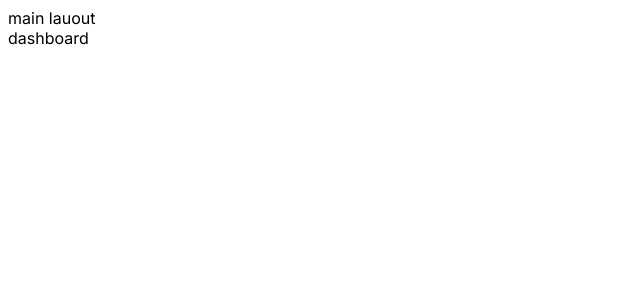
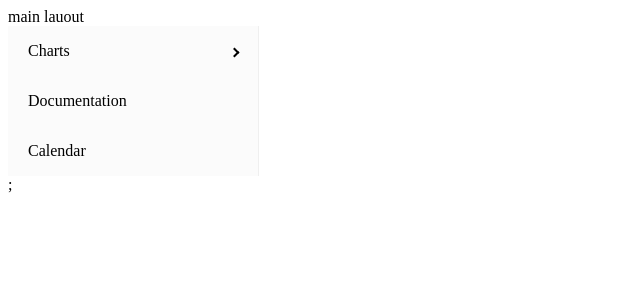
Before and after one commit to cs-esmaeili/news_frontend, a Next.js app: page /dashboard in a window 1280 px wide. Shown: the top 300 px of the page, without its empty margins (0-640 px from the left). Built offline with nearby package versions, Linux system fonts and the light colour scheme.

Commit message:
logIn page push part Done

```diff
--- a/app/dashboard/(main)/layout.js
+++ b/app/dashboard/(main)/layout.js
@@ -1,16 +1,7 @@
-import { Inter } from 'next/font/google'
-
-const inter = Inter({ subsets: ['latin'] })
-
-export const metadata = {
-  title: 'haha',
-  description: 'Generated by create next app',
-}
-
 export default function RootLayout({ children }) {
   return (
     <html lang="en">
-      <body className={inter.className}>
+      <body>
         <div>main lauout</div>
         {children}
       </body>
--- a/app/dashboard/(main)/page.js
+++ b/app/dashboard/(main)/page.js
@@ -1,8 +1,19 @@
+'use client'
+import {Sidebar, Menu, MenuItem, SubMenu} from 'react-pro-sidebar';
 
 export default function Home() {
     return (
         <main>
-            dashboard
+            <Sidebar>
+                <Menu>
+                    <SubMenu label="Charts">
+                        <MenuItem> Pie charts </MenuItem>
+                        <MenuItem> Line charts </MenuItem>
+                    </SubMenu>
+                    <MenuItem> Documentation </MenuItem>
+                    <MenuItem> Calendar </MenuItem>
+                </Menu>
+            </Sidebar>;
         </main>
     )
 }
--- a/app/dashboard/logIn/layout.js
+++ b/app/dashboard/logIn/layout.js
@@ -1,11 +1,5 @@
 import '@/styles/global.scss';
 
-
-
-export const metadata = {
-  title: 'haha',
-  description: 'Generated by create next app',
-}
 export default function RootLayout({ children }) {
   return (
       <html lang="en">
--- a/config.json
+++ b/config.json
@@ -1,8 +1,8 @@
 {
     "app_name": "Emeral",
-    "base_url": "http://localhost:3000/",
     "api_admin": "http://localhost:3000/admin/",
     "api_user": "http://localhost:3000/user/",
-    "site_url": "http://localhost/shop/site/",
+    "site_url": "http://localhost:3001/site/",
+    "dashboard_url": "http://localhost:3001/dashboard/",
     "logo_url": "http://localhost/shop/system/logo.png"
 }
```
Also changed, not shown: app/dashboard/logIn/page.js (+19 -10 lines).
